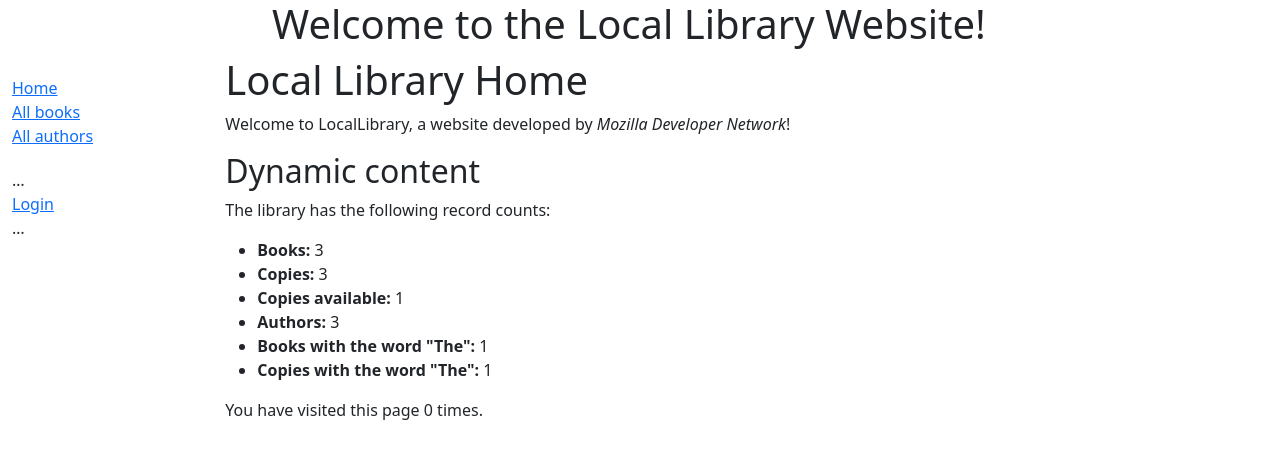
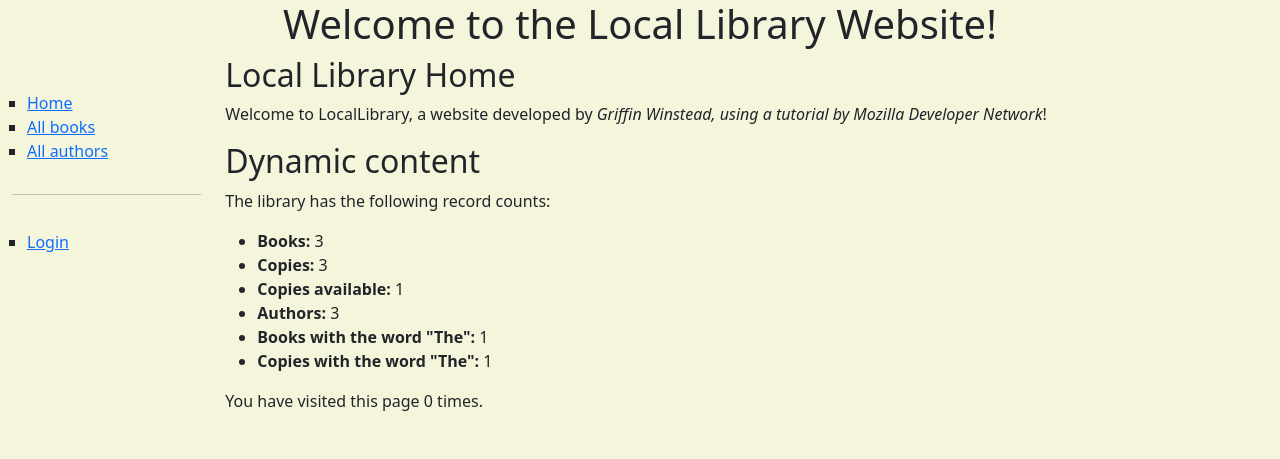
Before and after one commit to xPatrickwastaken/csci313-assignment4-Griffin-Winstead, a Django app: page /catalog/ in a window 1280 px wide. Shown: the top 459 px of the page. Run offline with Django 5.2, Linux system fonts and the light colour scheme; data comes from the database, SQL or seed files in the repository; both versions use the stored data as it was after the commit.

Commit message:
Made CSS changes (background, lists)

```diff
--- a/locallibrary/catalog/static/css/styles.css
+++ b/locallibrary/catalog/static/css/styles.css
@@ -1,7 +1,7 @@
-.sidebar-nav {
+  .sidebar-nav {
     margin-top: 20px;
-    padding: 0;
-    list-style: none;
+    padding: 15px;
+    list-style-type: square;
   }
   #logout-form {
     display: inline;
@@ -10,3 +10,6 @@
     padding: 0;
     margin: 0;
   }
+  body {
+    background-color: beige;
+  }
--- a/locallibrary/catalog/templates/base_generic.html
+++ b/locallibrary/catalog/templates/base_generic.html
@@ -16,7 +16,7 @@
       crossorigin="anonymous">
     <!-- Add additional CSS in static file -->
     {% load static %}
-    <link rel="stylesheet" href="{% static 'css/styles.css' %}" />
+    <link rel="stylesheet" href="{% static '/css/styles.css' %}" />
   </head>
   <body>
     <div class="container-fluid">
@@ -28,8 +28,8 @@
               <li><a href="{% url 'books' %}">All books</a></li>
               <li><a href="{% url 'authors' %}">All authors</a></li>
             </ul>
+            <hr>
             <ul class="sidebar-nav">
-              …
              {% if user.is_authenticated %}
                <li>User: {{ user.get_username }}</li>
                <li><a href="{% url 'my-borrowed' %}">My Borrowed</a></li>
@@ -42,7 +42,6 @@
              {% else %}
                <li><a href="{% url 'login' %}?next={{ request.path }}">Login</a></li>
              {% endif %}
-              …
             </ul>
             {% if user.is_staff %}
             <hr>
--- a/locallibrary/catalog/templates/index.html
+++ b/locallibrary/catalog/templates/index.html
@@ -1,14 +1,16 @@
 {% extends "base_generic.html" %}
 
 {% block title %}
-<h1> Welcome to the Local Library Website! </h1>
+<div class="jumbotron text-center">
+  <h1> Welcome to the Local Library Website! </h1>
+</div>
 {% endblock %}
 
 {% block content %}
-  <h1>Local Library Home</h1>
+  <h2>Local Library Home</h1>
   <p>
     Welcome to LocalLibrary, a website developed by
-    <em>Mozilla Developer Network</em>!
+    <em>Griffin Winstead, using a tutorial by Mozilla Developer Network</em>!
   </p>
   <h2>Dynamic content</h2>
   <p>The library has the following record counts:</p>
--- a/locallibrary/locallibrary/settings.py
+++ b/locallibrary/locallibrary/settings.py
@@ -118,7 +118,7 @@ USE_TZ = True
 # Static files (CSS, JavaScript, Images)
 # https://docs.djangoproject.com/en/5.0/howto/static-files/
 
-STATIC_URL = 'static/'
+STATIC_URL = '/static/'
 
 # Default primary key field type
 # https://docs.djangoproject.com/en/5.0/ref/settings/#default-auto-field
```
Also changed, not shown: locallibrary/db.sqlite3.
